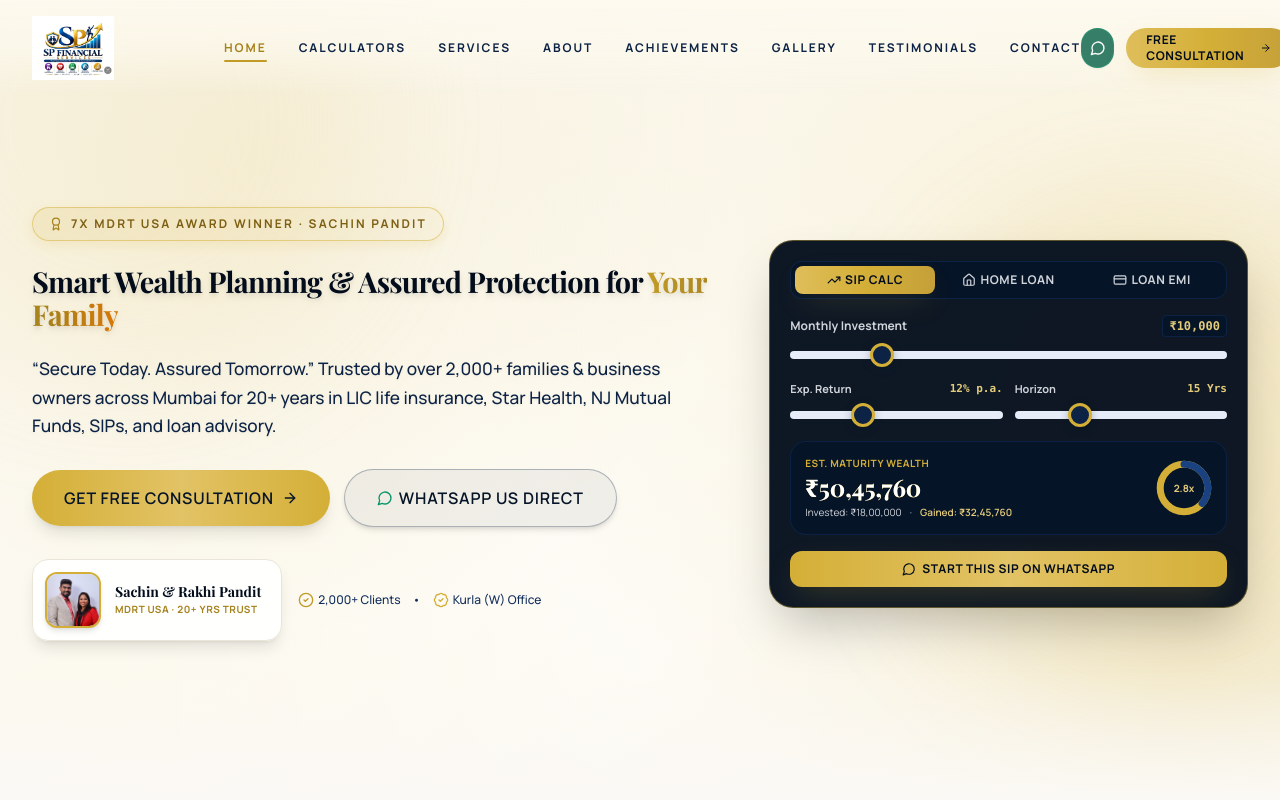
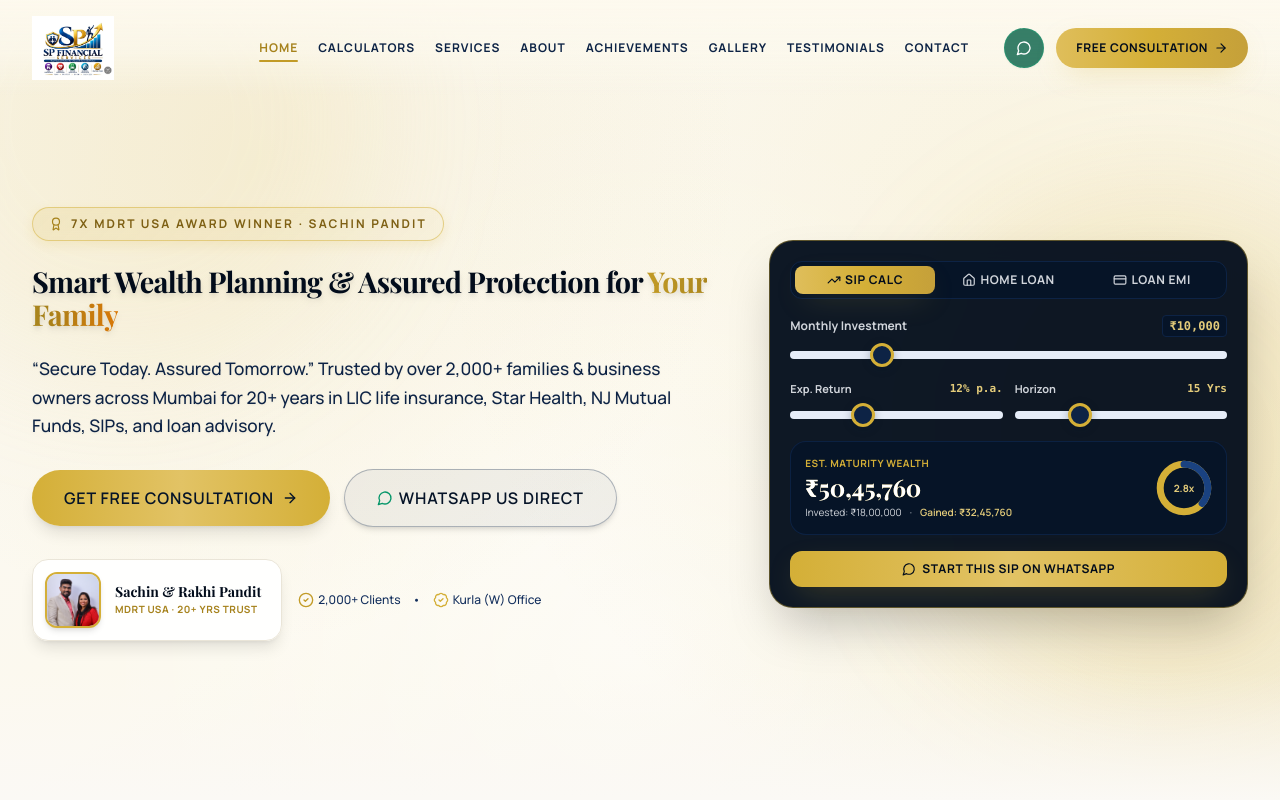
Before and after one commit to dakshch-07/SP-financial-services, a Next.js app: page / in a window 1280 px wide. Shown: the top 800 px of the page. Built offline with nearby package versions, Linux system fonts and the light colour scheme; a web font is replaced by a local one.

Commit message:
Fix navbar overlapping by reducing gap and adding flex-shrink properties

```diff
--- a/components/Navbar.tsx
+++ b/components/Navbar.tsx
@@ -53,19 +53,19 @@
         <div className="max-w-7xl mx-auto px-4 sm:px-6 lg:px-8">
           <div className="flex items-center justify-between h-12 sm:h-14">
             {/* 1. Left: SP Logo */}
-            <div className="flex items-center">
+            <div className="flex items-center flex-shrink-0">
               <Logo variant="dark" size="md" />
             </div>
 
             {/* 2. Center: Desktop Navigation Links (Strictly Aligned & Spaced) */}
-            <nav className="hidden xl:flex items-center justify-center gap-7 lg:gap-8">
+            <nav className="hidden xl:flex items-center justify-center gap-4 lg:gap-5 flex-1 px-4">
               {NAV_LINKS.map((link) => {
                 const isActive = pathname === link.href;
                 return (
                   <Link
                     key={link.name}
                     href={link.href}
-                    className={`relative text-xs uppercase tracking-[0.16em] font-bold py-1.5 transition-colors duration-200 flex items-center justify-center ${
+                    className={`relative text-xs uppercase tracking-[0.08em] font-bold py-1.5 transition-colors duration-200 flex items-center justify-center whitespace-nowrap ${
                       isActive ? "text-gold-600" : "text-forest-800 hover:text-gold-500"
                     }`}
                   >
@@ -83,7 +83,7 @@
             </nav>
 
             {/* 3. Right: Action Buttons (Equal Height & Vertically Centered) */}
-            <div className="hidden md:flex items-center gap-3">
+            <div className="hidden md:flex items-center gap-3 flex-shrink-0">
               <a
                 href={BUSINESS_INFO.contact.whatsapp}
                 target="_blank"
```
